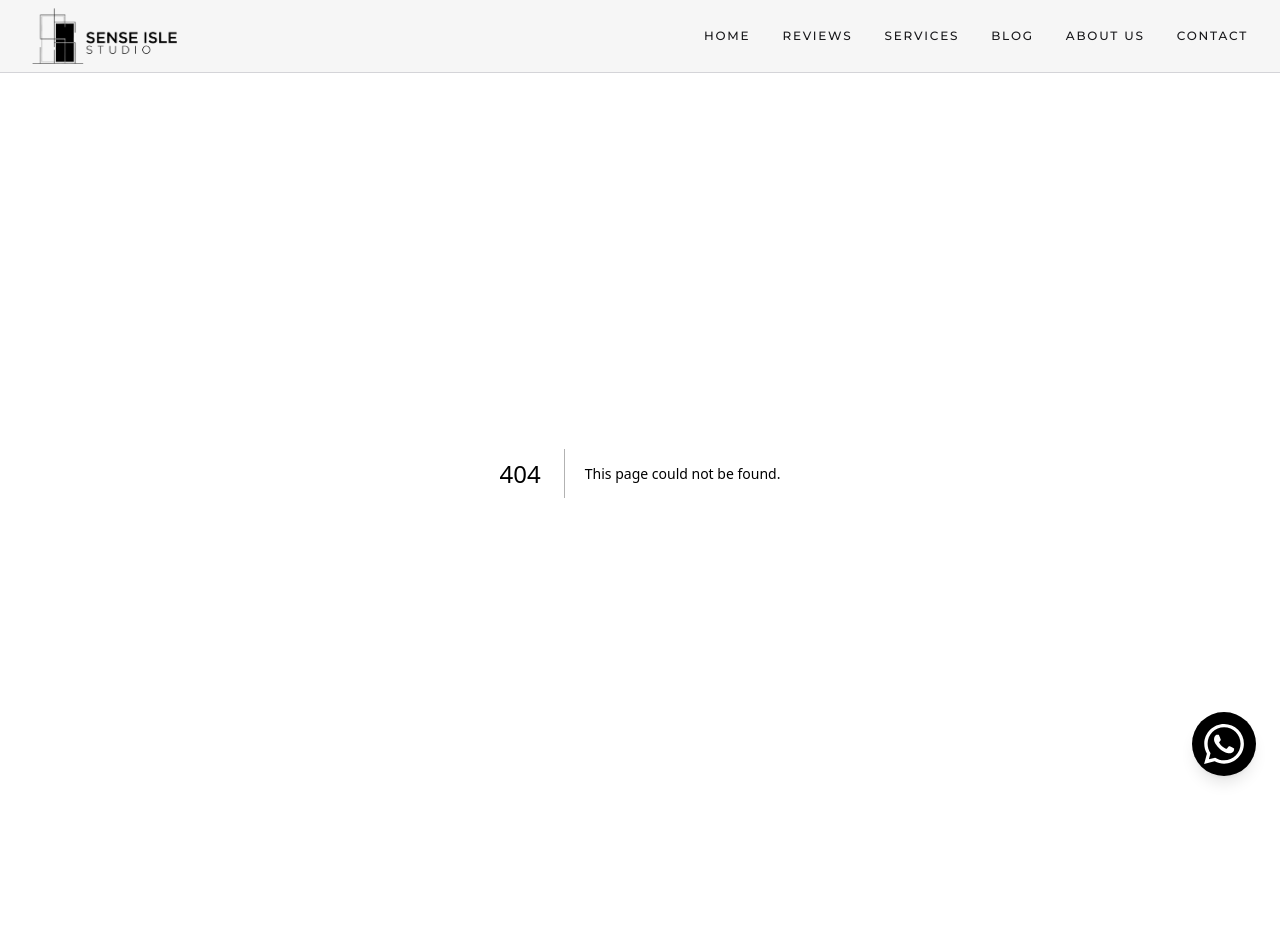
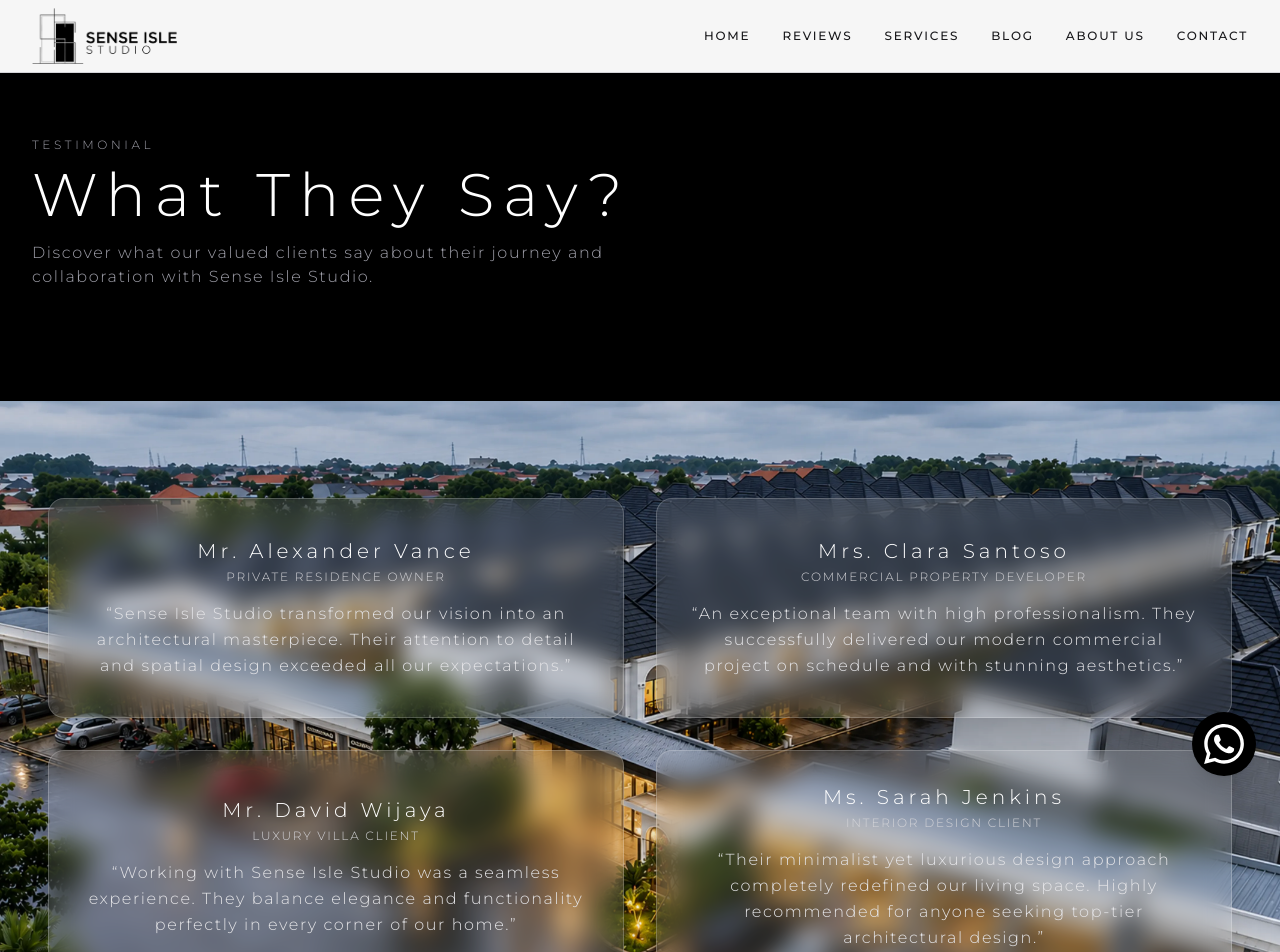
Before and after one commit to taufikmn17/sense-isle-studio, a Next.js app: page /reviews in a window 1280 px wide. Before the commit this address had no page. Shown: the top 952 px of the page. Before the commit the page ends 873 px from the top, so only its background shows below. Built offline with nearby package versions, Linux system fonts and the light colour scheme.

Commit message:
google sheets

```diff
--- a/app/components/Navbar.tsx
+++ b/app/components/Navbar.tsx
@@ -57,7 +57,7 @@ export default function Navbar() {
             Home
           </a>
           <a
-            href="#"
+            href="/reviews"
             className="relative py-1 after:absolute after:bottom-0 after:left-0 after:w-0 after:h-[1px] after:bg-zinc-900 hover:after:w-full after:transition-all after:duration-300"
           >
             Reviews
@@ -131,7 +131,7 @@ export default function Navbar() {
               Home
             </a>
             <a
-              href="#"
+              href="/reviews"
               onClick={() => setIsOpen(false)}
               className="py-4 hover:bg-zinc-200/50 transition-colors"
             >
--- /dev/null
+++ b/app/reviews/page.tsx
@@ -0,0 +1,94 @@
+// app/reviews/page.tsx
+import Image from "next/image";
+
+interface ReviewItem {
+  id: string;
+  name: string;
+  role: string;
+  comment: string;
+}
+
+const reviewsData: ReviewItem[] = [
+  {
+    id: "1",
+    name: "Mr. Alexander Vance",
+    role: "Private Residence Owner",
+    comment:
+      "Sense Isle Studio transformed our vision into an architectural masterpiece. Their attention to detail and spatial design exceeded all our expectations.",
+  },
+  {
+    id: "2",
+    name: "Mrs. Clara Santoso",
+    role: "Commercial Property Developer",
+    comment:
+      "An exceptional team with high professionalism. They successfully delivered our modern commercial project on schedule and with stunning aesthetics.",
+  },
+  {
+    id: "3",
+    name: "Mr. David Wijaya",
+    role: "Luxury Villa Client",
+    comment:
+      "Working with Sense Isle Studio was a seamless experience. They balance elegance and functionality perfectly in every corner of our home.",
+  },
+  {
+    id: "4",
+    name: "Ms. Sarah Jenkins",
+    role: "Interior Design Client",
+    comment:
+      "Their minimalist yet luxurious design approach completely redefined our living space. Highly recommended for anyone seeking top-tier architectural design.",
+  },
+];
+
+export default function ReviewsPage() {
+  return (
+    <main className="w-full">
+      {/* Header Section (Gaya awal: rata kiri, label kecil di atas, judul besar, tanpa HOMEPAGE) */}
+      <div className="py-16 px-4 md:px-8 w-full max-w-7xl mx-auto">
+        <div className="text-left mb-12">
+          <span className="text-[11px] md:text-xs uppercase tracking-[0.3em] text-zinc-400 font-light block mb-3">
+            TESTIMONIAL
+          </span>
+          <h1 className="text-4xl md:text-6xl font-light tracking-[0.15em] text-white mb-4">
+            What They Say?
+          </h1>
+          <p className="text-zinc-400 text-sm md:text-base font-light tracking-[0.1em] max-w-xl">
+            Discover what our valued clients say about their journey and
+            collaboration with Sense Isle Studio.
+          </p>
+        </div>
+      </div>
+
+      {/* Full-Screen Background Section */}
+      <section className="relative w-full min-h-[85vh] py-16 px-4 md:px-12 flex items-center justify-center overflow-hidden">
+        {/* Background Image Original Full Screen */}
+        <Image
+          src="/images/hero1.webp"
+          alt="Reviews Background"
+          fill
+          className="object-cover"
+          priority
+        />
+
+        {/* Konten Grid Kartu Testimoni dengan Transparan Putih */}
+        <div className="relative z-10 w-full max-w-7xl mx-auto grid grid-cols-1 md:grid-cols-2 gap-8">
+          {reviewsData.map((review) => (
+            <div
+              key={review.id}
+              className="bg-white/10 backdrop-blur-md border border-white/20 rounded-2xl p-8 flex flex-col items-center justify-center text-center shadow-2xl transition-all duration-300 hover:bg-white/20 hover:border-white/40 min-h-[220px]"
+            >
+              <h3 className="text-lg md:text-xl font-light tracking-[0.2em] text-white mb-1">
+                {review.name}
+              </h3>
+              <span className="text-xs uppercase tracking-[0.15em] text-zinc-300 font-light mb-4 block">
+                {review.role}
+              </span>
+              <p className="text-zinc-200 text-sm md:text-base font-light tracking-[0.1em] leading-relaxed">
+                &ldquo;{review.comment}&rdquo;
+              </p>
+            </div>
+          ))}
+        </div>
+      </section>
+    </main>
+  );
+}
```
